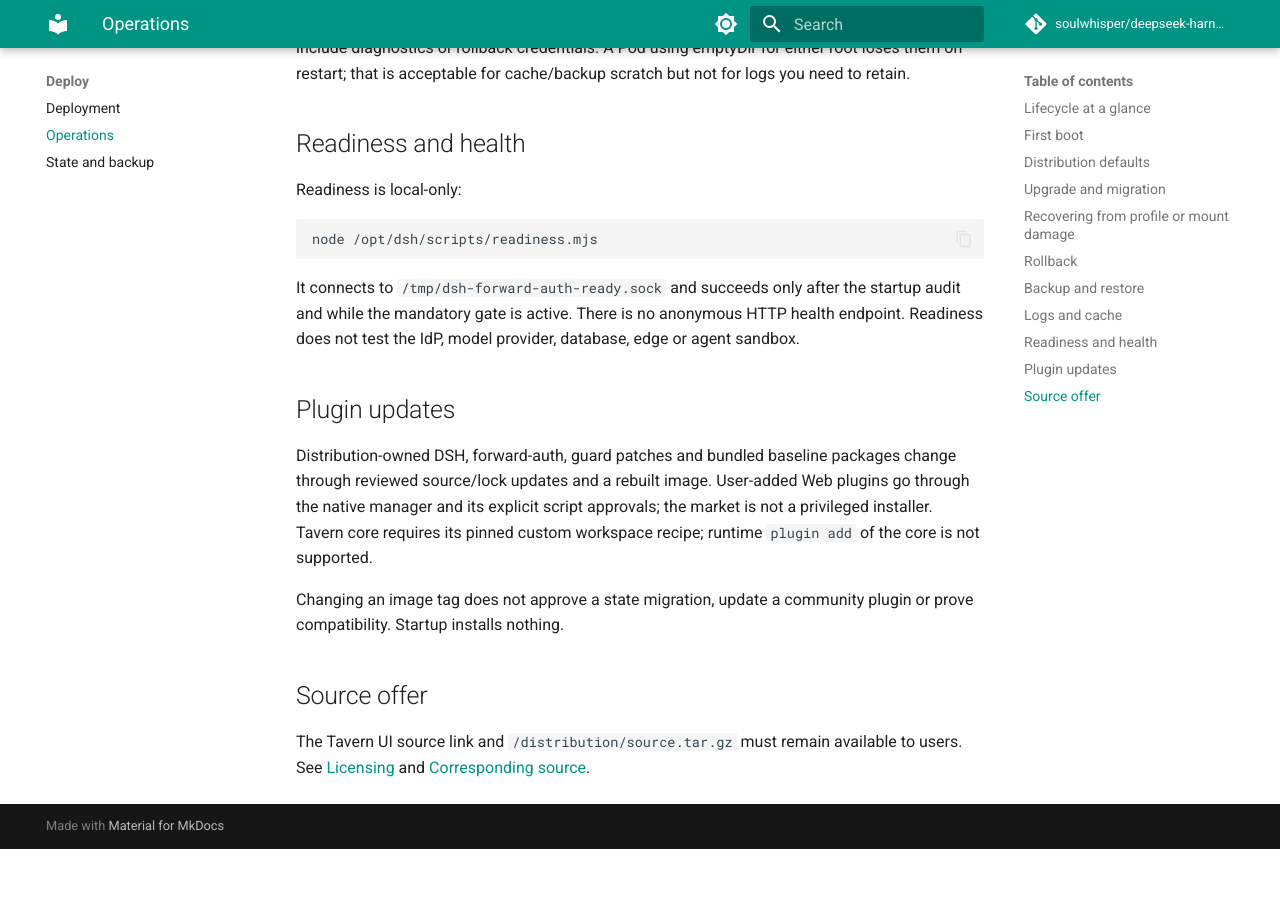
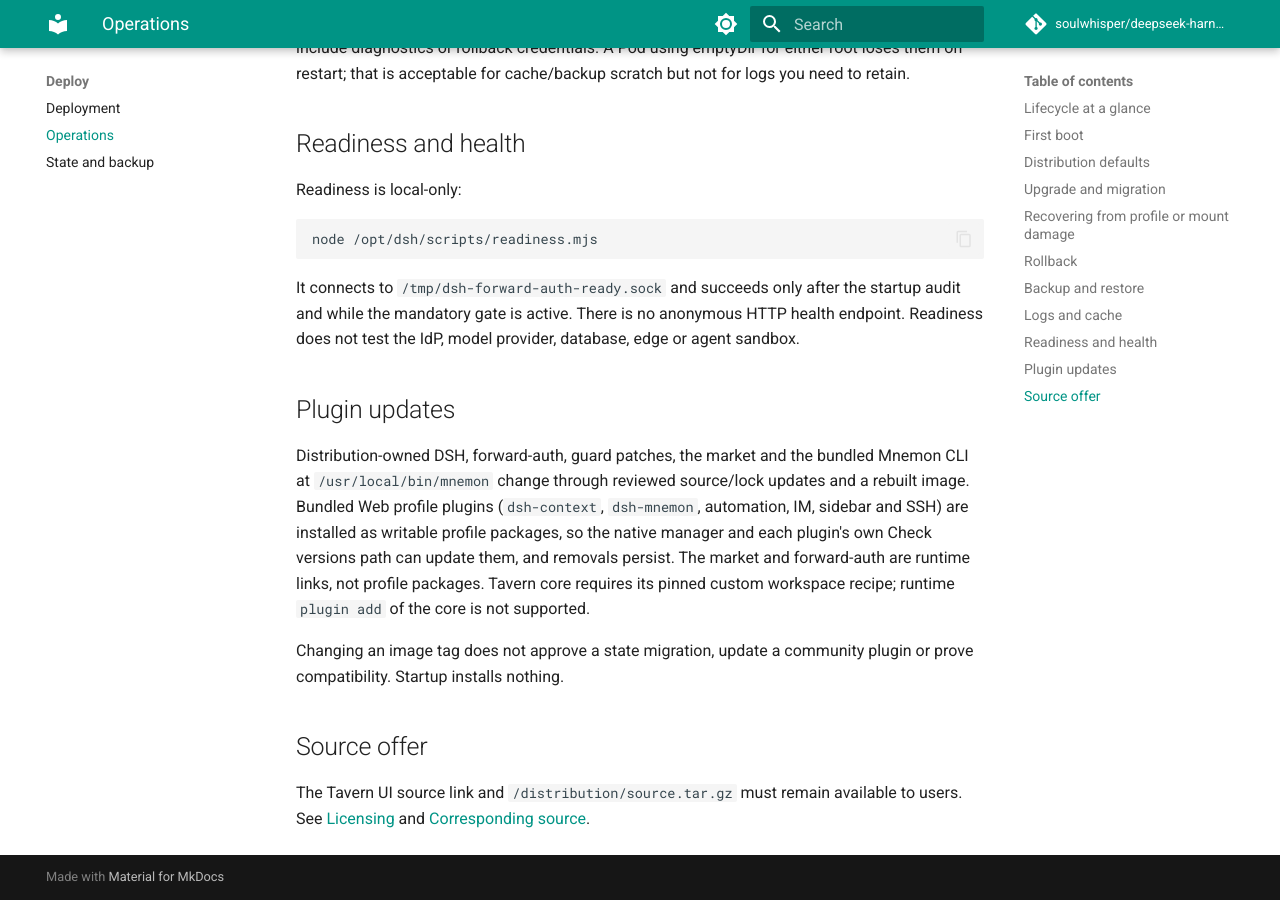
Before and after one commit to soulwhisper/deepseek-harness-container, an MkDocs documentation site: the page built from docs/operations.md, in a window 1280 px wide and 900 px high, scrolled down 4859 px. Built offline with MkDocs 1.6.1 and Material for MkDocs 9.7.7, drawn with Linux system fonts in a browser that asks for light colours; comment, search, counter and statistics services are not loaded; before the commit the page ends 5708 px from its top, so only the background shows below that.

Commit message:
docs(web): document plugin update boundaries and verify dsh-mnemon updatability
Bundled Web plugins are writable profile packages, while the market, forward-auth and the Mnemon CLI are image/runtime-owned. Assert dsh-mnemon is profile-owned and removable in the final-image manager smoke, matching the market's existing remove/reinstall coverage for a bundled Web plugin.

```diff
--- a/docs/operations.md
+++ b/docs/operations.md
@@ -190,11 +190,14 @@ or agent sandbox.
 
 ## Plugin updates
 
-Distribution-owned DSH, forward-auth, guard patches and bundled baseline packages
-change through reviewed source/lock updates and a rebuilt image. User-added Web
-plugins go through the native manager and its explicit script approvals; the
-market is not a privileged installer. Tavern core requires its pinned custom
-workspace recipe; runtime `plugin add` of the core is not supported.
+Distribution-owned DSH, forward-auth, guard patches, the market and the bundled
+Mnemon CLI at `/usr/local/bin/mnemon` change through reviewed source/lock
+updates and a rebuilt image. Bundled Web profile plugins (`dsh-context`,
+`dsh-mnemon`, automation, IM, sidebar and SSH) are installed as writable profile
+packages, so the native manager and each plugin's own Check versions path can
+update them, and removals persist. The market and forward-auth are runtime
+links, not profile packages. Tavern core requires its pinned custom workspace
+recipe; runtime `plugin add` of the core is not supported.
 
 Changing an image tag does not approve a state migration, update a community
 plugin or prove compatibility. Startup installs nothing.
```
Also changed, not shown: 1 other file.
